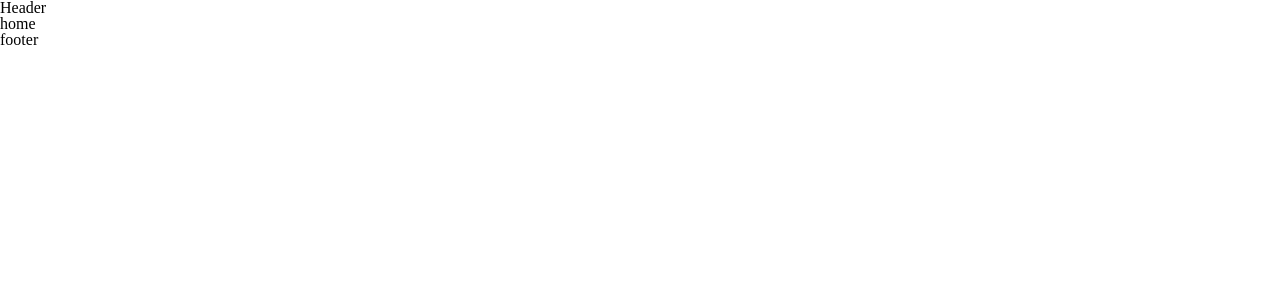
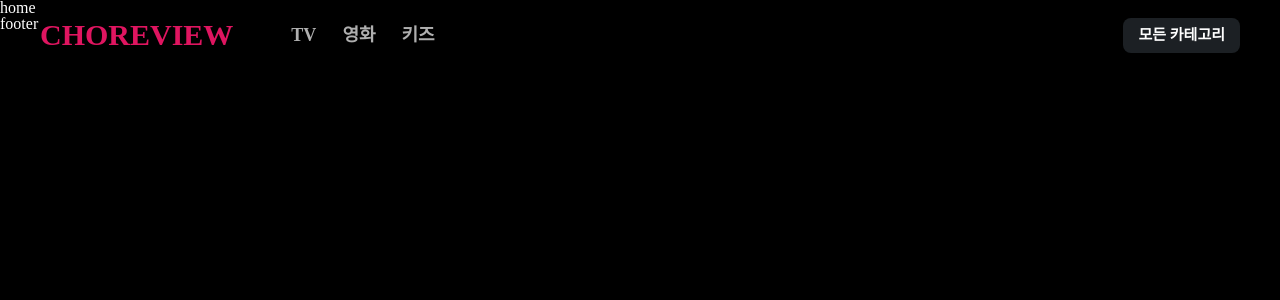
Before and after one commit to choseongchan3712/portfolio-movie-review-app, a React (Create React App) app: page / in a window 1280 px wide. Shown: the top 300 px of the page. Built offline with nearby package versions, Linux system fonts and the light colour scheme.

Commit message:
logo menu categorybutton complete

```diff
--- a/src/GlobalStyled.tsx
+++ b/src/GlobalStyled.tsx
@@ -32,12 +32,12 @@ interface FontWeight {
 export const paddingStyle: PaddingStyle = {
   pcPadding: "40px",
   buttonPadding: "10px 15px",
-  subButtonPadding: "2px 5px",
+  subButtonPadding: "8px 8px",
 };
 
 export const colorStyle: ColorStyle = {
   mainColor: "#fff",
-  pointColor: "salmon",
+  pointColor: "#df1560",
   subFontColor: "#afafaf",
   buttonBasicColor: "#1c2024",
   buttonHoverColor: "#33363a",
@@ -69,6 +69,11 @@ img {
   display: block;
 }
 
+body {
+  background-color: ${colorStyle.bgColor};
+  color: ${colorStyle.mainColor};
+}
+
 a {
   text-decoration: none;
 }
--- a/src/components/Header.tsx
+++ b/src/components/Header.tsx
@@ -1,5 +1,44 @@
-const Header = ():JSX.Element => {
-  return <div>Header</div>;
+import styled from "styled-components";
+import { paddingStyle } from "../GlobalStyled";
+import Logo from "./header_components/Logo";
+import Menu from "./header_components/Menu";
+import Category from "./header_components/Category";
+
+const Container = styled.div`
+  width: 100%;
+  position: fixed;
+  top: 0;
+  left: 0;
+  display: flex;
+  align-items: center;
+  justify-content: space-between;
+  padding: 0 ${paddingStyle.pcPadding};
+  z-index: 990;
+  height: 70px;
+`;
+
+const LeftWrap = styled.div`
+  display: flex;
+  align-items: center;
+  `;
+
+const RightWrap = styled.div`
+  display: flex;
+  align-items: center;
+`;
+
+const Header = (): JSX.Element => {
+  return (
+    <Container>
+      <LeftWrap>
+        <Logo />
+        <Menu />
+      </LeftWrap>
+      <RightWrap>
+        <Category />
+      </RightWrap>
+    </Container>
+  );
 };
 
 export default Header;
--- /dev/null
+++ b/src/components/header_components/Category.tsx
@@ -0,0 +1,15 @@
+import styled from "styled-components";
+import CategoryButton from "./CategoryButton";
+
+const Container = styled.div`
+position: relative;
+z-index: 991;
+`;
+
+const Category = ():JSX.Element => {
+  return <Container>
+    <CategoryButton />
+  </Container>;
+};
+
+export default Category;
--- /dev/null
+++ b/src/components/header_components/CategoryButton.tsx
@@ -0,0 +1,22 @@
+import styled from "styled-components";
+import { colorStyle, fontSize, fontweight, paddingStyle } from "../../GlobalStyled";
+
+const Container = styled.div`
+position: relative;
+z-index: 991;
+padding: ${paddingStyle.buttonPadding};
+background-color: ${colorStyle.buttonBasicColor};
+border-radius: 8px;
+font-size: ${fontSize.pcLabel};
+font-weight: ${fontweight.pcBasic};
+&:hover {
+  background-color: ${colorStyle.buttonHoverColor};
+}
+`;
+const CategoryButton= ():JSX.Element => {
+  return <Container>
+    모든 카테고리
+  </Container>;
+};
+
+export default CategoryButton
--- /dev/null
+++ b/src/components/header_components/Logo.tsx
@@ -0,0 +1,26 @@
+import { Link } from "react-router-dom";
+import styled from "styled-components";
+import { colorStyle } from "../../GlobalStyled";
+
+const Container = styled.div`
+padding-right: 50px;
+  height: 100%;
+  display: flex;
+  align-items: center;
+  a {
+    font-size: 30px;
+    font-weight: 700;
+    text-decoration: none;
+    color: ${colorStyle.pointColor};
+  }
+`;
+
+const Logo = ():JSX.Element => {
+  return <Container>
+    <Link to={"/"}>
+    CHOREVIEW
+    </Link>
+  </Container>;
+};
+
+export default Logo;
--- /dev/null
+++ b/src/components/header_components/Menu.tsx
@@ -0,0 +1,24 @@
+import styled from "styled-components";
+import MenuButton from "./MenuButton";
+
+const Container = styled.div`
+  position: relative;
+  z-index: 991;
+  height: 100%;
+  display: flex;
+  align-items: center;
+`;
+
+const dataList: string[] = ["TV", "영화", "키즈"];
+
+const Menu = (): JSX.Element => {
+  return (
+    <Container>
+      {dataList.map((data: string, index: number) => (
+        <MenuButton title={data} key={index} />
+      ))}
+    </Container>
+  );
+};
+
+export default Menu;
--- /dev/null
+++ b/src/components/header_components/MenuButton.tsx
@@ -0,0 +1,28 @@
+import { Link } from "react-router-dom";
+import styled from "styled-components";
+import { colorStyle, fontSize, fontweight, paddingStyle } from "../../GlobalStyled";
+
+const Container = styled.div`
+margin-right: 10px;
+padding: ${paddingStyle.subButtonPadding};
+border-radius: 5px;
+&:hover {
+  background-color: ${colorStyle.subButtonColor};
+}
+a {
+  text-decoration: none;
+  color: ${colorStyle.subFontColor};
+  font-size: ${fontSize.pcTitle};
+  font-weight: ${fontweight.pcBasic};
+}
+`;
+
+const MenuButton = ({ title }: any): JSX.Element => {
+  return (
+    <Container>
+      <Link to={"#"}>{title}</Link>
+    </Container>
+  );
+};
+
+export default MenuButton;
```
